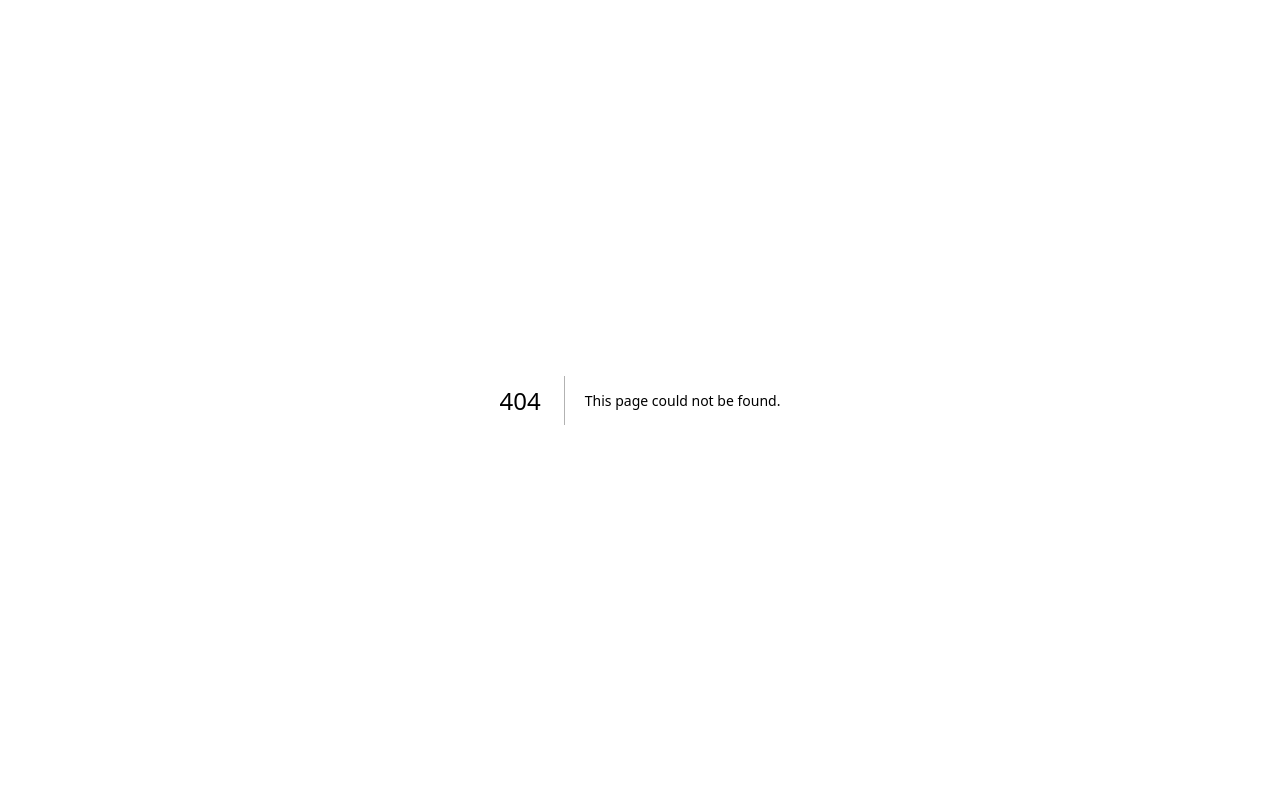
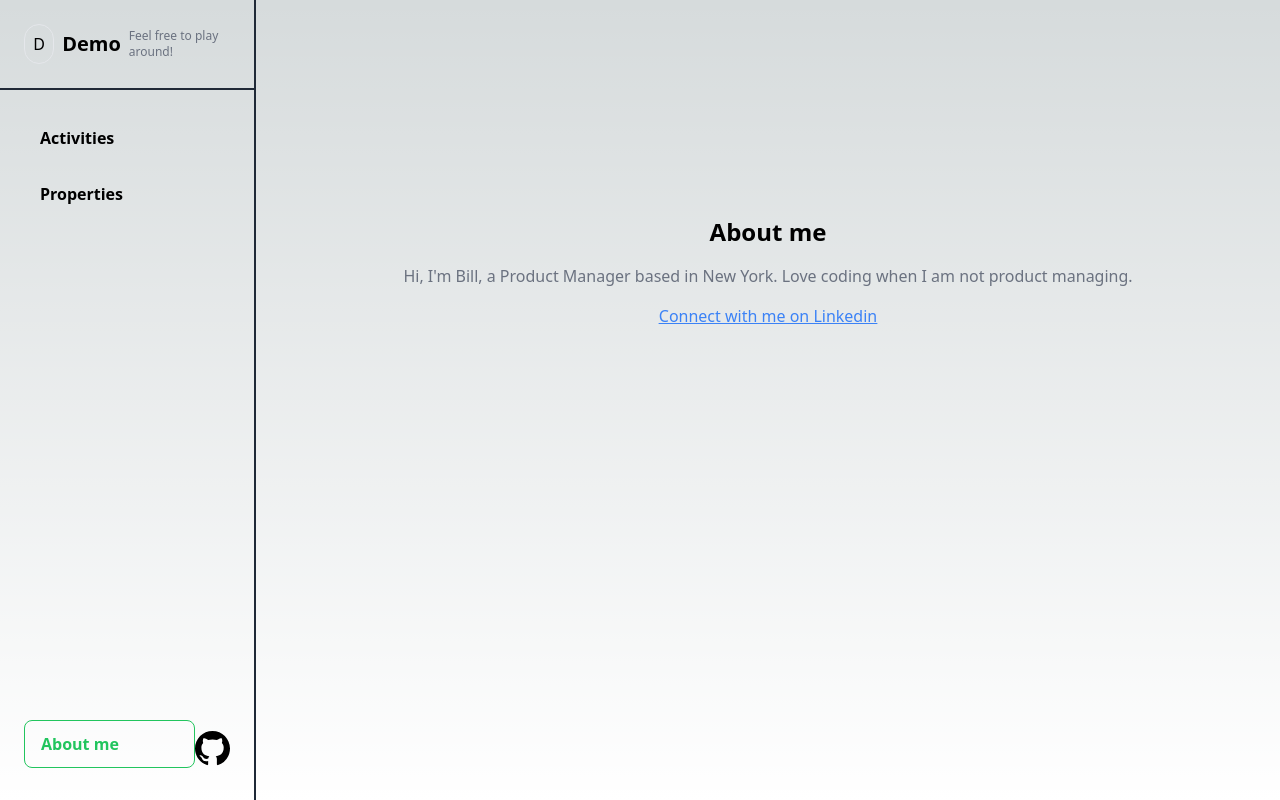
Before and after one commit to heiheychan/simpleproperty, a Next.js app: page /about-me in a window 1280 px wide. Before the commit this address had no page. Built offline with nearby package versions, Linux system fonts and the light colour scheme.

Commit message:
Added about me page and the Github link

```diff
--- /dev/null
+++ b/app/about-me/page.js
@@ -0,0 +1,19 @@
+import React from "react";
+import MainLayout from "../components/layouts/mainLayout";
+
+export default function page() {
+  return (
+    <MainLayout>
+      <main className="w-full flex flex-col justify-center items-center pt-48">
+        <h4 className="mb-4">About me</h4>
+        <p className="text-center">
+          Hi, I'm Bill, a Product Manager based in New York. Love
+          coding when I am not product managing.{" "}
+          <p className="underline text-blue-500 mt-4"><a href="https://www.linkedin.com/in/billcch/" target="_blank">
+            Connect with me on Linkedin
+          </a></p>
+        </p>
+      </main>
+    </MainLayout>
+  );
+}
--- a/app/components/sideBar.js
+++ b/app/components/sideBar.js
@@ -1,4 +1,5 @@
 import Link from "next/link";
+import { BsGithub } from "react-icons/bs";
 
 export default function SideBar({ currentPage }) {
   return (
@@ -55,9 +56,20 @@ export default function SideBar({ currentPage }) {
             Settings
           </Link> */}
         </div>
-        {/* <button className="flex items-center mb-2 text-left h-12 pl-4 rounded-lg w-full border  text-red-500 font-bold border-red-500 ">
-          Sign out
-        </button> */}
+        <div className="flex flex-row justify-between items-center">
+          <Link
+            href="/about-me"
+            className="max-w-[180px] flex items-center mb-2 text-left h-12 pl-4 rounded-lg w-full border  text-green-500 font-bold border-green-500 "
+          >
+            About me
+          </Link>
+          <Link
+            href="https://github.com/heiheychan/simpleproperty"
+            target="_blank"
+          >
+            <BsGithub size={35} />
+          </Link>
+        </div>
       </div>
     </div>
   );
--- a/package.json
+++ b/package.json
@@ -25,6 +25,7 @@
     "react-csv": "^2.2.2",
     "react-dom": "18.2.0",
     "react-google-autocomplete": "^2.7.3",
+    "react-icons": "^4.10.1",
     "react-multi-select-component": "^4.3.4",
     "react-table": "^7.8.0",
     "react-toastify": "^9.1.3",
```
Also changed, not shown: 1 other file (tests, documents, lock files or other folders).
